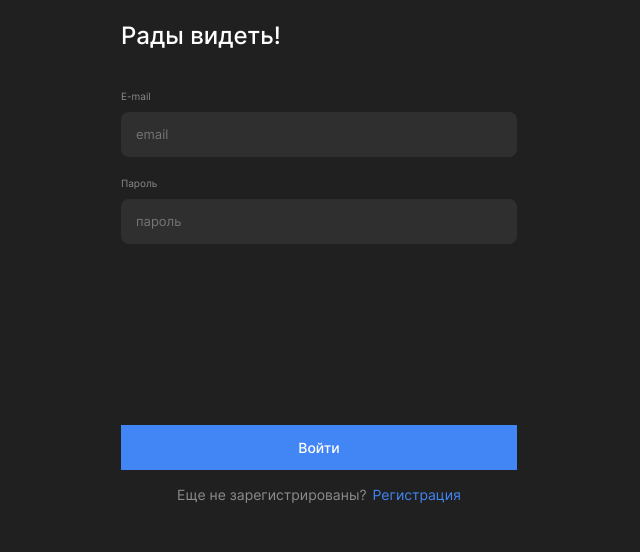
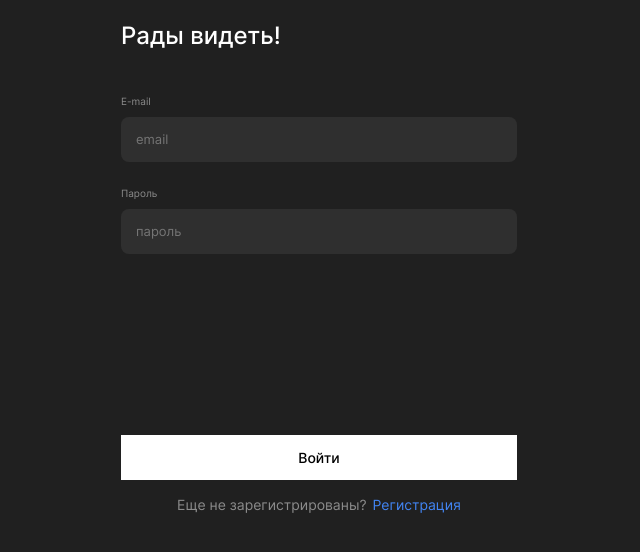
Before and after one commit to IgorPonim/movies-explorer-frontend, a React app: page /signin in a window 1280 px wide. Shown: the part 372-924 px from the top of the page, without its empty margins (321-961 px from the left). Built offline with nearby package versions, Linux system fonts and the light colour scheme.

Commit message:
Validation_for_login_done

```diff
--- a/src/components/App/App.js
+++ b/src/components/App/App.js
@@ -52,7 +52,8 @@ function App() {
       })
   }
 
-  function handleLogin(email, password) {
+  function handleLogin({email, password}) {
+   console.log({email, password})
     MainApi.authorize(email, password)
       .then((res) => {
         setloggedIn(true)
@@ -113,6 +114,7 @@ function App() {
         setloggedIn(false);
         setCurrentUser({})
         history.push('/')
+
         localStorage.clear('movies');
         localStorage.clear('searchMyMovies');
         localStorage.clear('searchMovies');
--- a/src/components/Login/Login.css
+++ b/src/components/Login/Login.css
@@ -11,7 +11,7 @@
     outline: none;
     border: none;
     height: 45px;
-    background-color: #4285F4;
+    background-color: #ffffff;
     margin: 161px 0 16px 0;
     cursor: pointer;
     font-family: 'Inter', Arial, sans-serif;
@@ -19,7 +19,29 @@
     font-weight: 500;
     font-size: 14px;
     text-align: center;
-    color: #FFFFFF;
+    color: black;
+}
+
+
+.login__button_blue {
+    color: #fff;
+    background-color: #4285F4;
+}
+
+.login__button_blue:hover {
+    outline: 1px solid gold;
+}
+
+.validation-error {
+    margin: 0;
+    padding: 0;
+    font-size: 10px;
+    line-height: 12px;
+    height: 20px;
+    color: #EE3465;
+    display: inline-block;
+    margin-left: 5px;
+
 }
 
 @media screen and (max-width: 425px) {
--- a/src/components/Login/Login.js
+++ b/src/components/Login/Login.js
@@ -1,53 +1,60 @@
-import { useState } from "react"
-import { Link } from "react-router-dom"
-import { Header } from "../Header/Header"
+import { useState } from 'react'
+import { Link } from 'react-router-dom'
+import { useFormWithValidation } from '../FormsWithValidation/FormsWithValidation'
+import { Header } from '../Header/Header'
 import '../Register/Register.css'
 import './Login.css'
 
 
 export const Login = ({ loggedIn }) => {
 
-    const [email, setEmail] = useState('')
-    const [password, setPassword] = useState('')
+    // const [email, setEmail] = useState('')
+    // const [password, setPassword] = useState('')
+
+    // function handleChange(ev) {
+    //     if (ev.target.name === 'login-email') {
+    //         setEmail(ev.target.value)
+    //     }
+    //     else if (ev.target.name === 'login-pass') {
+    //         setPassword(ev.target.value)
+    //     }
+    // }
 
 
 
-    function handleChange(ev) {
-        if (ev.target.name === 'login-email') {
-            setEmail(ev.target.value)
-        }
-        else if (ev.target.name === 'login-pass') {
-            setPassword(ev.target.value)
-        }
+    function handleSubmit(ev) {
+        ev.preventDefault()
+        loggedIn(values)
     }
 
-    function handleSubmit(ev) {
-        ev.preventDefault()
-        loggedIn(email, password)
-    }
+    const { values, handleChange, errors, isValid, resetForm } =
+        useFormWithValidation();
+
+
 
     return (
         <>
-            <section className="login">
-                <form onSubmit={handleSubmit} className="register__container">
+            <section className='login'>
+                <form onSubmit={handleSubmit} className='register__container'>
                     <Link to='/'>
-                        <img className="header_logo header_logo_register-position" src="/static/media/logo.6427ffc3dd1ac70c1e165d30d5f6bc3c.svg" alt="лого" />
+                        <img className='header_logo header_logo_register-position' src='/static/media/logo.6427ffc3dd1ac70c1e165d30d5f6bc3c.svg' alt='лого' />
                     </Link>
-                    <h2 className="register__title">Рады видеть!</h2>
+                    <h2 className='register__title'>Рады видеть!</h2>
 
 
-                    <label className="register__label">E-mail</label>
-                    <input onChange={handleChange} className="register__input" id="login-email" name="login-email" type="email" placeholder="email" />
+                    <label className='register__label'>E-mail</label>
+                    <input onChange={handleChange} className='register__input' minLength={2} maxLength={30} value={values.email || ''} id='login-email' name='email' type='email' placeholder='email' required />
+                    <span className='validation-error'>{errors.email}</span>
+                    <label className='register__label'>Пароль</label>
 
-                    <label className="register__label">Пароль</label>
-                    <input onChange={handleChange} className="register__input" id="login-pass" name="login-pass" type="text" placeholder="пароль" />
-
-                    <button  className="login__button" type="submit">Войти</button>
+                    <input onChange={handleChange} className='register__input' minLength={3} maxLength={30} value={values.password || ''} id='login-pass' name='password' type='text' placeholder='пароль' required />
+                    <span className='validation-error'>{errors.password}</span>
+                    <button className={` login__button  ${isValid ? 'login__button_blue ' : ''} `} disabled={!isValid} type='submit'>Войти</button>
 
 
-                    <div className="register__link-container">
-                        <p className="register__link-text">Еще не зарегистрированы?</p>
-                        <Link to="/signup" className="register__link">Регистрация</Link>
+                    <div className='register__link-container'>
+                        <p className='register__link-text'>Еще не зарегистрированы?</p>
+                        <Link to='/signup' className='register__link'>Регистрация</Link>
                     </div> </form>
 
             </section>
--- a/src/components/Register/Register.css
+++ b/src/components/Register/Register.css
@@ -30,7 +30,7 @@
     font-weight: 400;
     font-size: 10px;
     line-height: 12px;
-
+margin-top: 5px;
     color: #8B8B8B;
 }
 
@@ -44,7 +44,7 @@
     font-size: 13px;
     line-height: 43px;
     padding-left: 15px;
-    margin-bottom: 20px;
+    margin-bottom: 0px;
     color: #FFFFFF;
 }
 
--- a/src/components/SavedMovies/SavedMovies.js
+++ b/src/components/SavedMovies/SavedMovies.js
@@ -47,6 +47,7 @@ export const SavedMovies = () => {
     }
 
     const searchRgx = searchMessage ? new RegExp(searchMessage) : null;
+
     const filteredMovies = LikedMovies
         .filter(({ duration }) => checkboxStatus ? duration < 40 : <empty />)
         .filter(({ nameRU }) => searchRgx ? searchRgx.test(nameRU) : true);
```
Also changed, not shown: src/components/FormsWithValidation/FormsWithValidation.js (+7 -4 lines), src/components/MoviesCardList/MoviesCardList.js (+8 -13 lines), 1 other file.
